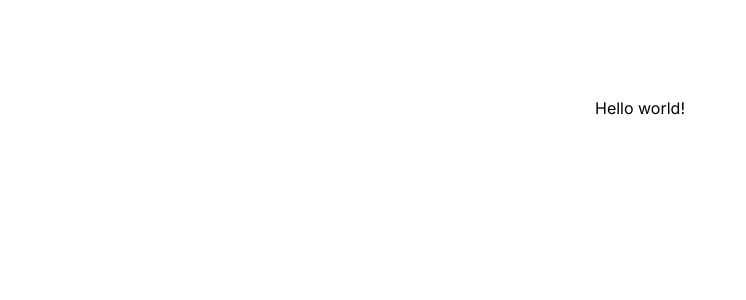
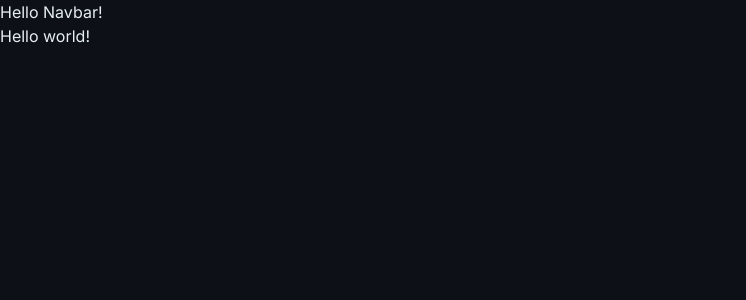
Before and after one commit to UNRULYEON/advo-kit, a Next.js app in the folder apps/admin/: page / in a window 1280 px wide. Shown: the top 300 px of the page, without its empty margins (0-746 px from the left). Built offline with nearby package versions, Linux system fonts and the light colour scheme; no server answers; sample sign-in values are in the browser's storage.

Commit message:
Style AuthGuard

```diff
--- a/apps/admin/package.json
+++ b/apps/admin/package.json
@@ -14,6 +14,7 @@
     "@paralleldrive/cuid2": "^2.2.1",
     "autoprefixer": "10.4.14",
     "drizzle-orm": "^0.26.5",
+    "framer-motion": "^10.12.18",
     "next": "13.4.5",
     "next-auth": "^4.22.1",
     "postcss": "8.4.24",
--- a/apps/admin/src/app/layout.tsx
+++ b/apps/admin/src/app/layout.tsx
@@ -16,12 +16,12 @@ export default function RootLayout({
   children: React.ReactNode;
 }) {
   return (
-    <html lang="en">
-      <body className={inter.className}>
-        <Providers>
+    <html lang="en" className={inter.className}>
+      <Providers>
+        <body className={`w-full h-full bg-[#0d1117] text-[#e6edf3]`}>
           <AuthGuard>{children}</AuthGuard>
-        </Providers>
-      </body>
+        </body>
+      </Providers>
     </html>
   );
 }
--- a/apps/admin/src/app/page.tsx
+++ b/apps/admin/src/app/page.tsx
@@ -1,9 +1,3 @@
-import Image from "next/image";
-
 export default async function Home() {
-  return (
-    <main className="flex min-h-screen flex-col items-center justify-between p-24">
-      Hello world!
-    </main>
-  );
+  return <main className="flex flex-col">Hello world!</main>;
 }
--- a/apps/admin/src/components/AuthGuard/index.tsx
+++ b/apps/admin/src/components/AuthGuard/index.tsx
@@ -3,6 +3,11 @@
 import { FC, ReactNode } from "react";
 import { useSession } from "next-auth/react";
 import { redirect, usePathname } from "next/navigation";
+import Loader from "@/components/Loader";
+
+const Container = ({ children }: { children: ReactNode }) => (
+  <body className="w-full h-full bg-[#0d1117] text-[#e6edf3]">{children}</body>
+);
 
 type AuthGuardProps = {
   children: ReactNode;
@@ -15,7 +20,19 @@ export const AuthGuard: FC<AuthGuardProps> = ({ children }) => {
   if (status === "unauthenticated" && !pathname.includes("login"))
     return redirect("/api/auth/signin");
 
-  if (status === "loading") return <>Loading...</>;
+  if (status === "loading")
+    return (
+      <Container>
+        <div className="w-full h-full flex justify-center items-center">
+          <Loader />
+        </div>
+      </Container>
+    );
 
-  return <>{children}</>;
+  return (
+    <Container>
+      <nav>Hello Navbar!</nav>
+      {children}
+    </Container>
+  );
 };
--- /dev/null
+++ b/apps/admin/src/components/Loader/index.tsx
@@ -0,0 +1,36 @@
+import { motion } from "framer-motion";
+import { FC } from "react";
+
+const Loader: FC = () => {
+  const duration = 0.8;
+
+  return (
+    <motion.div
+      animate={{
+        rotate: 360,
+      }}
+      transition={{
+        duration: duration,
+        repeat: Infinity,
+        ease: "linear",
+      }}
+      className="w-10 h-10 flex border-solid border-[#8484842b] border-8 rounded-full relative"
+    >
+      <motion.div
+        animate={{
+          backgroundColor: "#FF6B00",
+        }}
+        transition={{
+          duration: 0.2,
+          repeat: Infinity,
+          repeatDelay: duration - 0.25,
+          repeatType: "mirror",
+          ease: "easeInOut",
+        }}
+        className="w-2 h-2 bg-coolblue absolute -top-2 left-2 rounded-full"
+      />
+    </motion.div>
+  );
+};
+
+export default Loader;
--- a/apps/admin/tailwind.config.js
+++ b/apps/admin/tailwind.config.js
@@ -1,18 +1,29 @@
 /** @type {import('tailwindcss').Config} */
 module.exports = {
   content: [
-    './src/pages/**/*.{js,ts,jsx,tsx,mdx}',
-    './src/components/**/*.{js,ts,jsx,tsx,mdx}',
-    './src/app/**/*.{js,ts,jsx,tsx,mdx}',
+    "./src/pages/**/*.{js,ts,jsx,tsx,mdx}",
+    "./src/components/**/*.{js,ts,jsx,tsx,mdx}",
+    "./src/app/**/*.{js,ts,jsx,tsx,mdx}",
   ],
   theme: {
     extend: {
-      backgroundImage: {
-        'gradient-radial': 'radial-gradient(var(--tw-gradient-stops))',
-        'gradient-conic':
-          'conic-gradient(from 180deg at 50% 50%, var(--tw-gradient-stops))',
+      spacing: {
+        "fill-available": "-webkit-fill-available",
+      },
+      colors: {
+        coolblue: "#0090E3",
+        "dark-blue": "#285DAB",
+        "hot-orange": "#FF6B00",
+        "cool-black": "#111111",
+        "gray-blue": "#F2F7FC",
+        "evening-blue": "#1E4680",
+        "curious-blue": "#199BE5",
+        navy: "#003366",
+        silver: "#BBBBBB",
+        gray: "#DDDDDD",
+        brightgrey: "#eee",
       },
     },
   },
   plugins: [],
-}
+};
```
Also changed, not shown: 2 other files (tests, documents, lock files or other folders).
